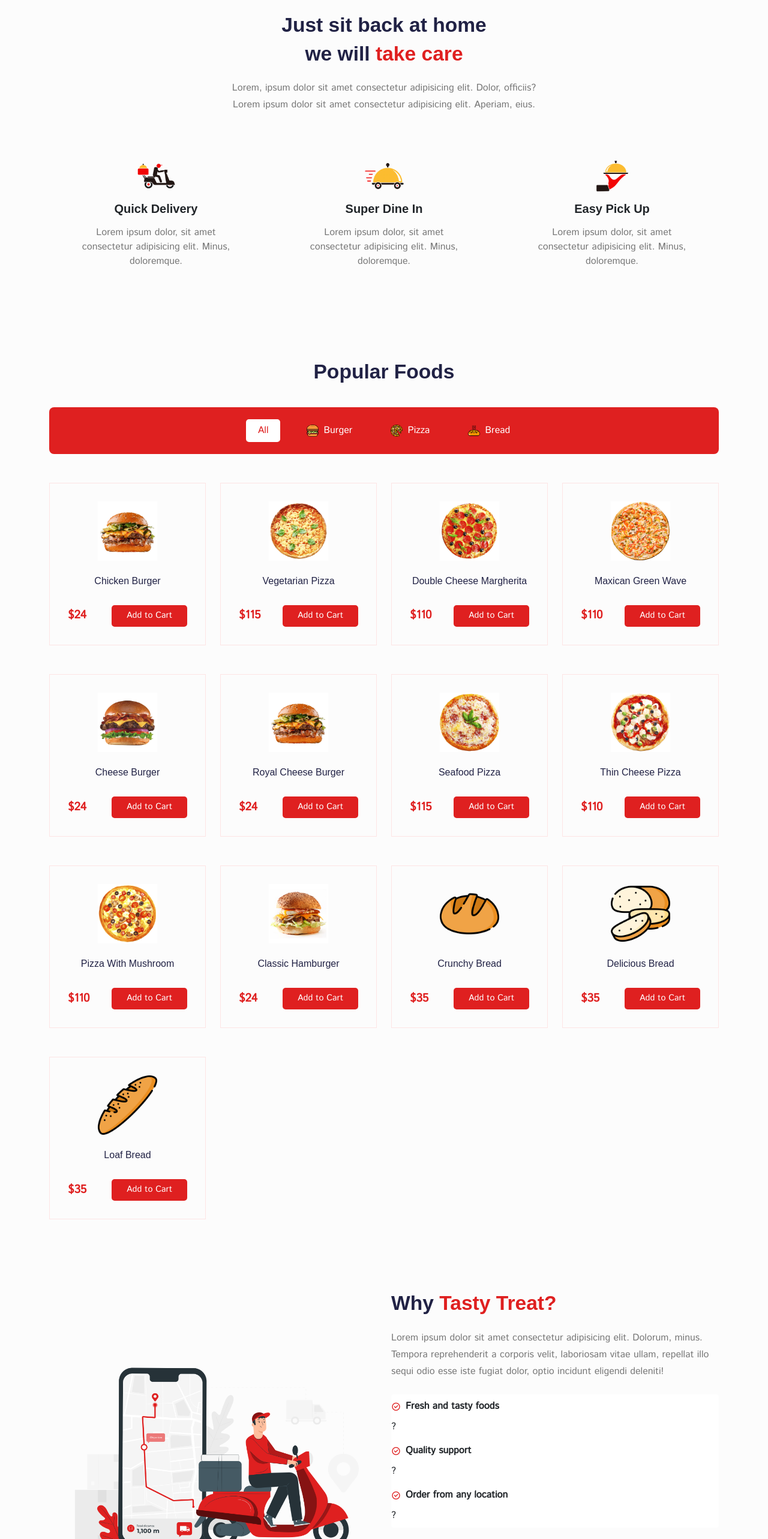
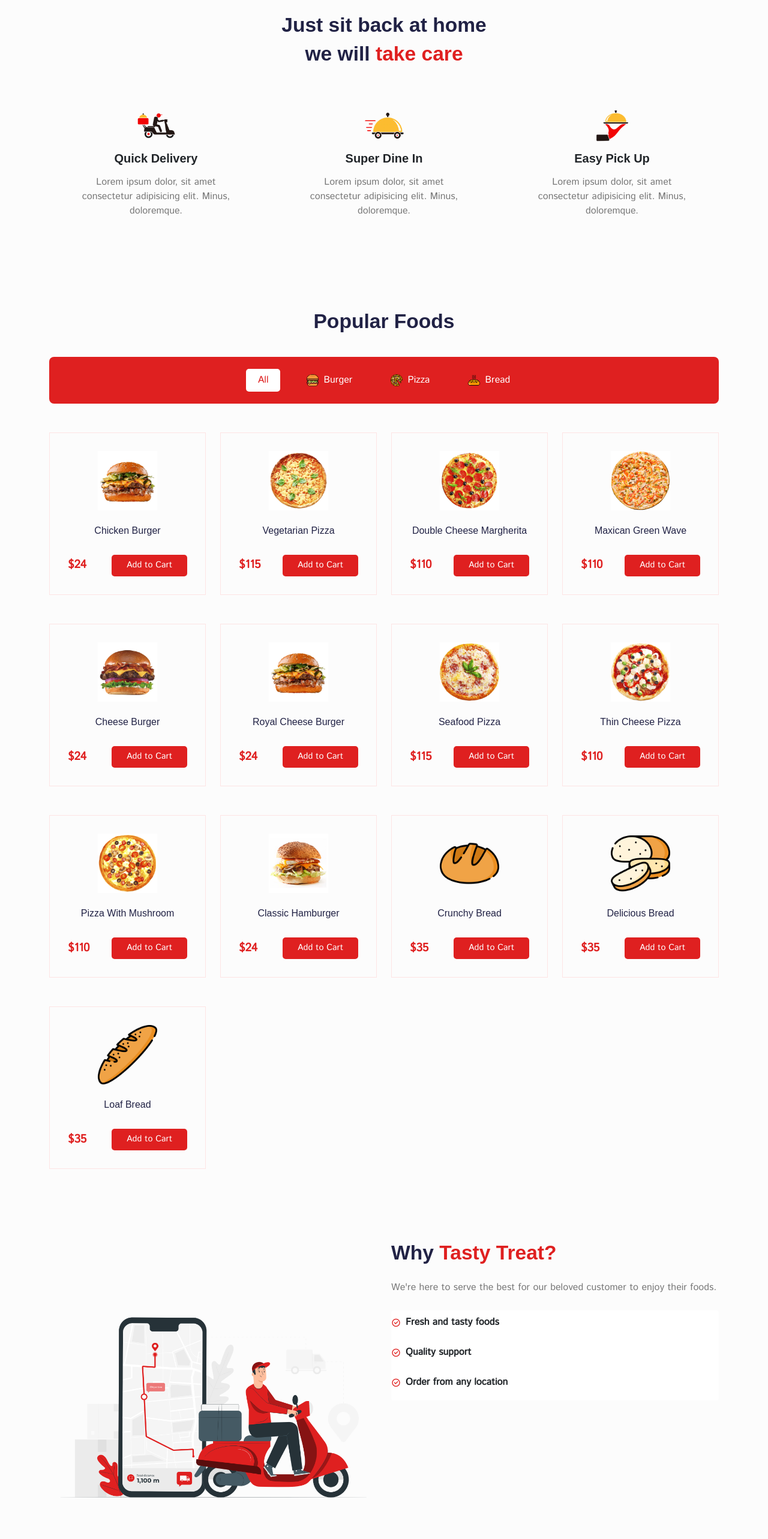
Before and after one commit to amir1611/tasty-treat, a React (Create React App) app: page /home in a window 1280 px wide. Shown: the part 1060-3626 px from the top of the page at 60% size. Built offline with nearby package versions, Linux system fonts and the light colour scheme; a web font is replaced by a local one.

Commit message:
Desc V2.3

```diff
--- a/src/pages/Home.jsx
+++ b/src/pages/Home.jsx
@@ -157,14 +157,6 @@ const Home = () => {
               <h2 className="feature__title">
                 we will <span>take care</span>
               </h2>
-              <p className="mb-1 mt-4 feature__text">
-                Lorem, ipsum dolor sit amet consectetur adipisicing elit. Dolor,
-                officiis?
-              </p>
-              <p className="feature__text">
-                Lorem ipsum dolor sit amet consectetur adipisicing elit.
-                Aperiam, eius.{" "}
-              </p>
             </Col>
 
             {featureData.map((item, index) => (
@@ -255,10 +247,7 @@ const Home = () => {
                   Why <span>Tasty Treat?</span>
                 </h2>
                 <p className="tasty__treat-desc">
-                  Lorem ipsum dolor sit amet consectetur adipisicing elit.
-                  Dolorum, minus. Tempora reprehenderit a corporis velit,
-                  laboriosam vitae ullam, repellat illo sequi odio esse iste
-                  fugiat dolor, optio incidunt eligendi deleniti!
+                  We're here to serve the best for our beloved customer to enjoy their foods.
                 </p>
 
                 <ListGroup className="mt-4">
@@ -267,14 +256,14 @@ const Home = () => {
                       <i class="ri-checkbox-circle-line"></i> Fresh and tasty
                       foods
                     </p>
-                ?
+
                   </ListGroupItem>
 
                   <ListGroupItem className="border-0 ps-0">
                     <p className="choose__us-title d-flex align-items-center gap-2 ">
                       <i class="ri-checkbox-circle-line"></i> Quality support
                     </p>
-                    ?
+
                   </ListGroupItem>
 
                   <ListGroupItem className="border-0 ps-0">
@@ -282,7 +271,7 @@ const Home = () => {
                       <i class="ri-checkbox-circle-line"></i>Order from any
                       location{" "}
                     </p>
-                  ?
+
                   </ListGroupItem>
                 </ListGroup>
               </div>
```
